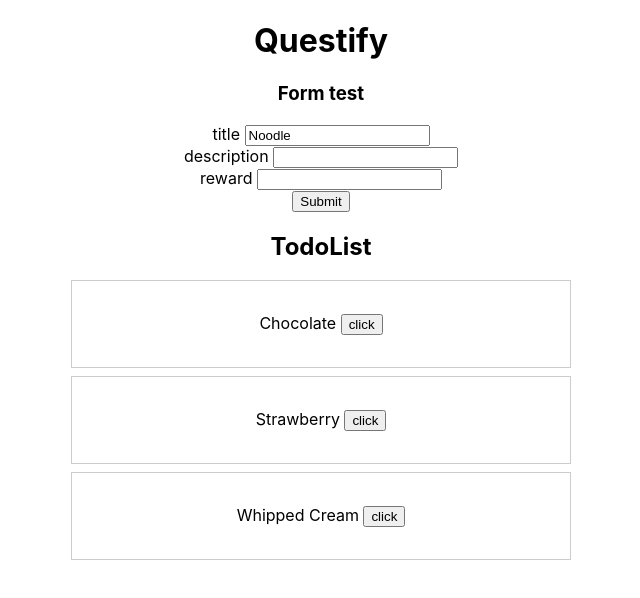
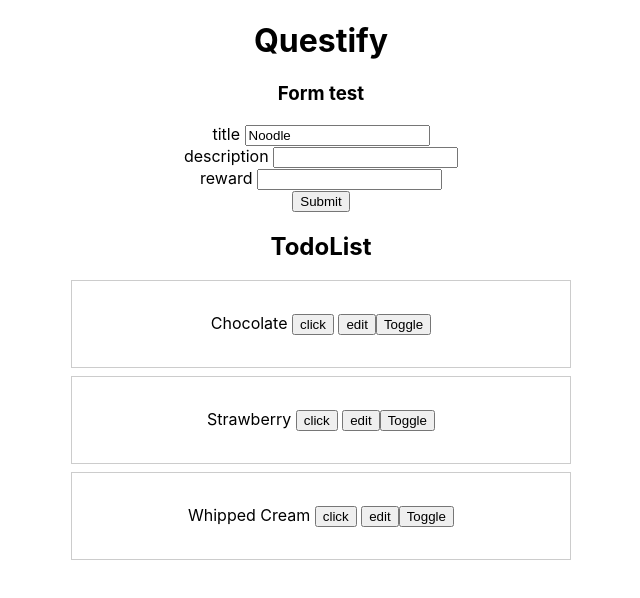
Before and after one commit to fccJashCoda/Questify, a React (Create React App) app: page / in a window 1280 px wide. Shown: the top 598 px of the page, without its empty margins (319-959 px from the left). Built offline with nearby package versions, Linux system fonts and the light colour scheme.

Commit message:
befor messing with todo edit

```diff
--- a/src/App.js
+++ b/src/App.js
@@ -31,22 +31,29 @@ function App() {
   ]);
 
   // todo prototype
-  const quest = {
-    id: uuidv4(),
-    title: 'string',
-    description: 'string',
-    reward: 'string',
-    timeframe: new Date(),
-    started: new Date(),
-  };
+  // const quest = {
+  //   id: uuidv4(),
+  //   title: 'string',
+  //   description: 'string',
+  //   reward: 'string',
+  //   timeframe: new Date(),
+  //   started: new Date(),
+  // };
 
   const addTodo = (todo) => {
-    console.log('todo', todo);
     setTodos([...todos, { id: uuidv4(), ...todo, started: new Date() }]);
   };
 
-  const editTodo = (todo) => {
-    console.log(todo);
+  const editTodo = (todo, payload = {}) => {
+    const editedTodos = todos;
+    let editTodo = editedTodos.find((item) => item.id === todo.id);
+
+    console.log(editTodo);
+    Object.keys(payload).forEach((key) => {
+      editTodo[key] = payload[key];
+    });
+    console.log(editTodo);
+    setTodos([...editedTodos]);
   };
 
   const removeTodo = (todo) => {
@@ -60,7 +67,7 @@ function App() {
         fields={{ title: 'Noodle', description: '', reward: '' }}
         action={addTodo}
       />
-      <TodoList todos={todos} removeTodo={removeTodo} />
+      <TodoList todos={todos} removeTodo={removeTodo} editTodo={editTodo} />
     </div>
   );
 }
--- a/src/components/Todo.js
+++ b/src/components/Todo.js
@@ -1,4 +1,4 @@
-import React from 'react';
+import React, { useState } from 'react';
 import styled from 'styled-components';
 
 const Card = styled.div`
@@ -8,15 +8,15 @@ const Card = styled.div`
 `;
 
 function Todo(props) {
-  const { todo, removeTodo } = props;
-
-  function handleClick(todo) {
-    removeTodo(todo);
-  }
+  const [toggle, setToggle] = useState(false);
+  const { todo, removeTodo, editTodo } = props;
 
   return (
     <Card>
-      {todo.title} <button onClick={() => handleClick(todo)}>click</button>
+      {todo.title} <button onClick={() => removeTodo(todo)}>click</button>{' '}
+      <button onClick={() => editTodo(todo)}>edit</button>
+      <button onClick={() => setToggle(!toggle)}>Toggle</button>
+      {toggle && <h4>EASY</h4>}
     </Card>
   );
 }
--- a/src/components/TodoList.js
+++ b/src/components/TodoList.js
@@ -2,12 +2,17 @@ import React from 'react';
 import Todo from './Todo';
 
 function TodoList(props) {
-  const { todos, removeTodo } = props;
+  const { todos, removeTodo, editTodo } = props;
   return (
     <div>
       <h2>TodoList</h2>
       {todos.map((todo) => (
-        <Todo key={todo.id} todo={todo} removeTodo={removeTodo} />
+        <Todo
+          key={todo.id}
+          todo={todo}
+          removeTodo={removeTodo}
+          editTodo={editTodo}
+        />
       ))}
     </div>
   );
```
